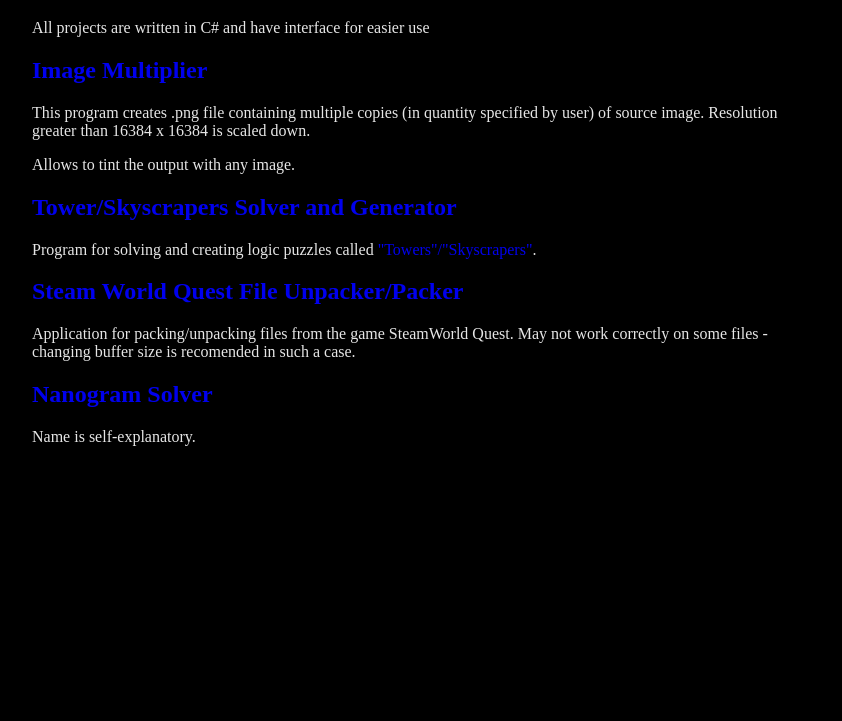
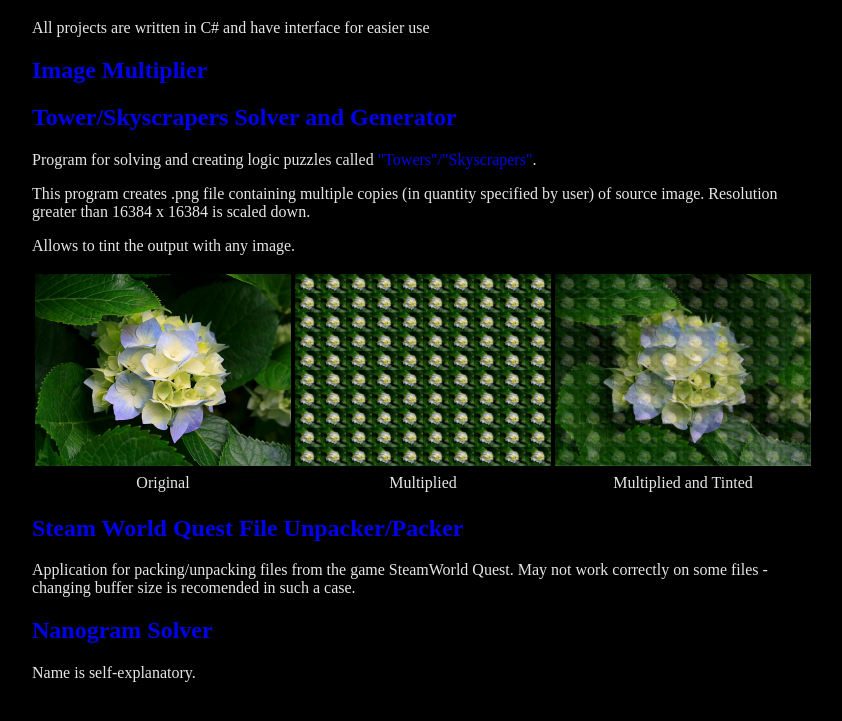
Before and after one commit to Kaszub09/projects, a plain HTML site: page index.html in a window 1280 px wide. Shown: the part 61-782 px from the top of the page, without its empty margins (224-1066 px from the left). Drawn offline with Linux system fonts and the light colour scheme.

Commit message:
Update index.html

```diff
--- a/index.html
+++ b/index.html
@@ -28,11 +28,26 @@ a:hover {
 
 <p>All projects are written in C# and have interface for easier use</p>
 <h2><a href="https://github.com/Kaszub09/ImageMultiplier" >Image Multiplier</a></h2>
-<p>This program creates .png file containing multiple copies (in quantity specified by user) of source image. Resolution greater than 16384 x 16384 is scaled down.</p>
-<p>Allows to tint the output with any image.</p>
 
 <h2><a href="https://github.com/Kaszub09/Towers-Solver-and-Generator" >Tower/Skyscrapers Solver and Generator</a></h2>
 <p>Program for solving and creating logic puzzles called <a href="https://www.conceptispuzzles.com/index.aspx?uri=puzzle/skyscrapers/rules" >"Towers"/"Skyscrapers"</a>.</p>
+
+<p>This program creates .png file containing multiple copies (in quantity specified by user) of source image. Resolution greater than 16384 x 16384 is scaled down.</p>
+<p>Allows to tint the output with any image.</p>
+<table>
+<tbody>
+<tr>
+<td><img src="Hydrangea.jpg" alt="" width="256" height="192" /></td>
+<td><img src="Hydrangea 10x10.png" alt="" width="256" height="192" /></td>
+<td><img src="Hyndragea 10x10 Tint.jpg" alt="" width="256" height="192"  /></td>
+</tr>
+<tr>
+<td style="text-align: center;">Original</td>
+<td style="text-align: center;">Multiplied</td>
+<td style="text-align: center;">Multiplied and Tinted</td>
+</tr>
+</tbody>
+</table>
 
 <h2><a href="https://github.com/Kaszub09/SteamWorldQuestFileUnpacker" >Steam World Quest File Unpacker/Packer</a></h2>
 <p>Application for packing/unpacking files from the game SteamWorld Quest. May not work correctly on some files - changing buffer size is recomended in such a case.</p>
```
